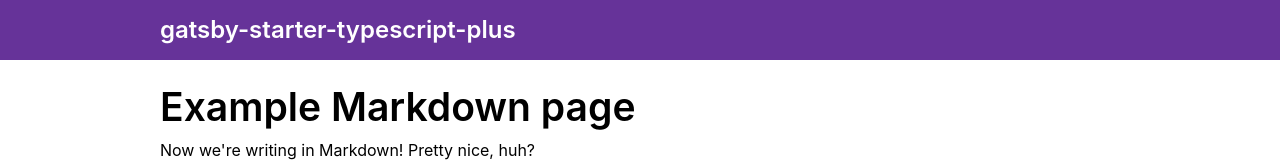
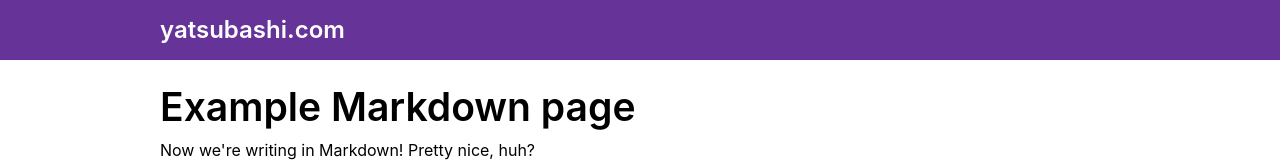
Before and after one commit to yatsubashi/yatsubashi-blog, a Gatsby site: page /blog/a-markdown-page/ in a window 1280 px wide. Shown: the top 162 px of the page. Built offline with nearby package versions, Linux system fonts and the light colour scheme; Gatsby itself is replaced by a stand-in of ours; some packages are replaced by stand-ins of ours.

Commit message:
:wrench: Fix metadata

```diff
--- a/gatsby-config.js
+++ b/gatsby-config.js
@@ -2,14 +2,11 @@
 
 module.exports = {
   siteMetadata: {
-    title: 'gatsby-starter-typescript-plus',
-    description: 'A starter kit for TypeScript-based Gatsby projects with sensible defaults.',
-    keywords: 'gatsbyjs, gatsby, javascript, sample, something',
-    siteUrl: 'https://gatsby-starter-typescript-plus.netlify.com',
+    title: 'yatsubashi.com',
+    description: 'A personal website.',
+    siteUrl: 'https://yatsubashi.com',
     author: {
-      name: 'Resi Respati',
-      url: 'https://twitter.com/resir014',
-      email: 'resir014@gmail.com',
+      name: 'Yatsubashi',
     },
   },
   plugins: [
--- a/src/templates/page.tsx
+++ b/src/templates/page.tsx
@@ -13,7 +13,6 @@ interface PageTemplateProps {
         description: string
         author: {
           name: string
-          url: string
         }
       }
     }
@@ -49,7 +48,6 @@ export const query = graphql`
         description
         author {
           name
-          url
         }
       }
     }
```
Also changed, not shown: package.json (+4 -4 lines).
